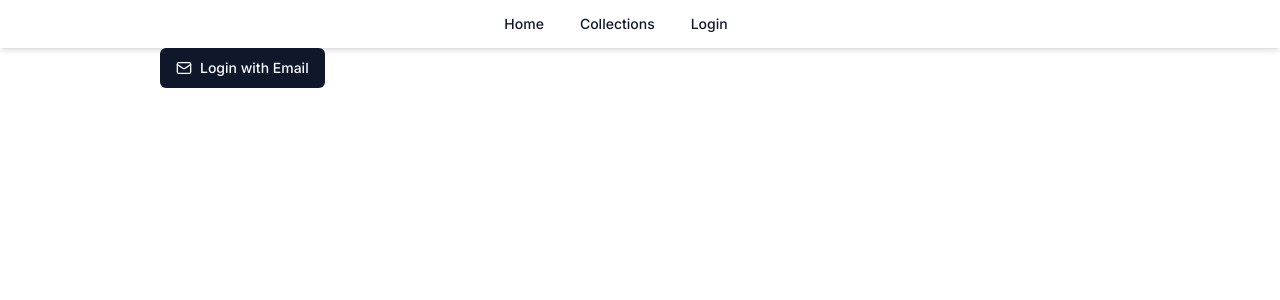
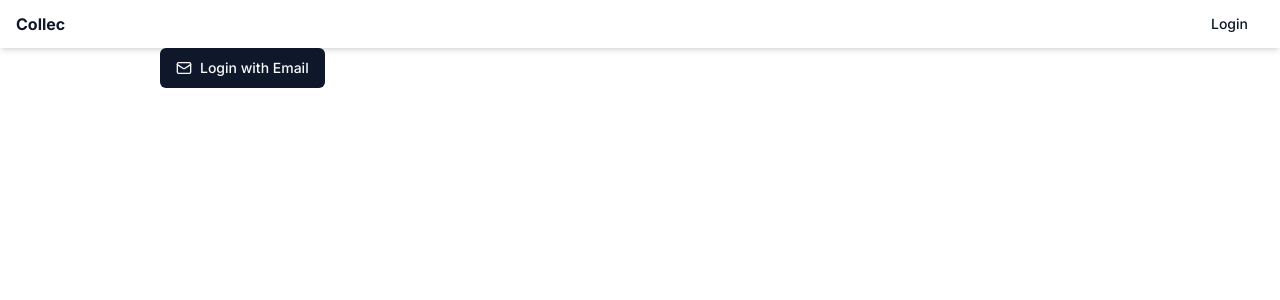
Before and after one commit to Jibbril/collection-app, a Next.js app: page / in a window 1280 px wide. Shown: the top 300 px of the page. Built offline with nearby package versions, Linux system fonts and the light colour scheme; no server answers.

Commit message:
Update navbar visuals

```diff
--- a/src/components/navigation/Navbar.tsx
+++ b/src/components/navigation/Navbar.tsx
@@ -1,6 +1,5 @@
 'use client';
 
-// import './Navbar.css';
 import {
   NavigationMenu,
   NavigationMenuItem,
@@ -8,21 +7,22 @@ import {
   NavigationMenuList,
   navigationMenuTriggerStyle,
 } from '@/components/shadcn-ui/navigation-menu';
-import { UserButton } from '@clerk/nextjs';
 import Link from 'next/link';
+import { UserButton, useAuth } from '@clerk/nextjs';
 
 const Navbar = () => {
+  const { userId } = useAuth();
+  const signedIn = Boolean(userId);
   return (
-    <nav className='flex gap-6 py-1 shadow-md md:gap-10'>
-      <NavigationMenu className='flex-start  flex'>
+    <nav className='flex-start flex items-center p-0 px-4 py-1 shadow-md'>
+      <Link href='/'>
+        <h4 className='text-md font-bold'>Collec</h4>
+      </Link>
+      <NavigationMenu
+        className='flex-start flex
+      justify-end'>
         <NavigationMenuList>
-          <NavigationMenuItem>
-            <Link href='/' legacyBehavior passHref>
-              <NavigationMenuLink className={navigationMenuTriggerStyle()}>
-                Home
-              </NavigationMenuLink>
-            </Link>
-          </NavigationMenuItem>
+          {signedIn && (
             <NavigationMenuItem>
               <Link href='/collections' legacyBehavior passHref>
                 <NavigationMenuLink className={navigationMenuTriggerStyle()}>
@@ -30,6 +30,8 @@ const Navbar = () => {
                 </NavigationMenuLink>
               </Link>
             </NavigationMenuItem>
+          )}
+          {!signedIn && (
             <NavigationMenuItem>
               <Link href='/login' legacyBehavior passHref>
                 <NavigationMenuLink className={navigationMenuTriggerStyle()}>
@@ -37,11 +39,14 @@ const Navbar = () => {
                 </NavigationMenuLink>
               </Link>
             </NavigationMenuItem>
+          )}
         </NavigationMenuList>
       </NavigationMenu>
-      <div className='mr-2 flex items-center'>
+      {signedIn && (
+        <div className='mx-2 flex items-center'>
           <UserButton afterSignOutUrl='/' />
         </div>
+      )}
     </nav>
   );
 };
```
Lines whose indentation alone changed are shown as unchanged.
